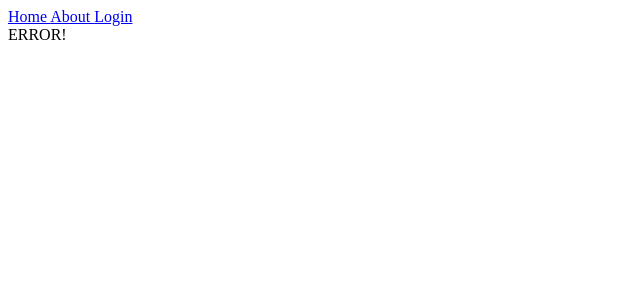
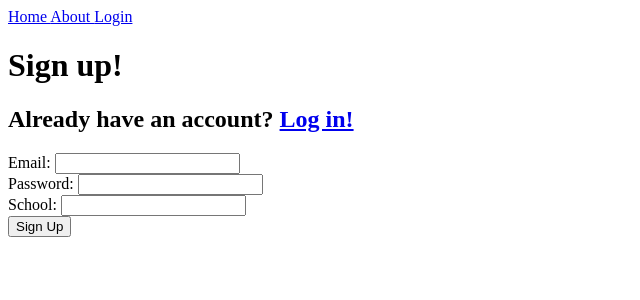
Before and after one commit to aligueye/spotz-client, a React (Create React App) app: page /signup in a window 1280 px wide. Shown: the top 300 px of the page, without its empty margins (0-640 px from the left). Built offline with nearby package versions, Linux system fonts and the light colour scheme.

Commit message:
Added sign up page

```diff
--- a/package.json
+++ b/package.json
@@ -6,6 +6,7 @@
     "@testing-library/jest-dom": "^5.16.5",
     "@testing-library/react": "^13.4.0",
     "@testing-library/user-event": "^13.5.0",
+    "axios": "^0.27.2",
     "base-64": "^1.0.0",
     "react": "^18.2.0",
     "react-dom": "^18.2.0",
--- a/src/App.js
+++ b/src/App.js
@@ -7,6 +7,7 @@ import UserContext from "./utils/UserContext";
 import Home from "./pages/Home";
 import About from "./pages/About";
 import StudentLogin from "./pages/StudentLogin";
+import StudentSignUp from "./pages/StudentSignUp";
 import ErrorPage from "./pages/ErrorPage";
 
 function App() {
@@ -42,6 +43,7 @@ function App() {
               path="/login"
               element={<StudentLogin setToken={setToken} />}
             />
+            <Route path="/signup" element={<StudentSignUp />} />
             <Route path="*" element={<ErrorPage />} />
           </Routes>
         </UserContext.Provider>
--- a/src/pages/StudentLogin.js
+++ b/src/pages/StudentLogin.js
@@ -1,4 +1,6 @@
 import React, { useState, useContext } from "react";
+import axios from "axios";
+import { Link } from "react-router-dom";
 import { encode } from "base-64";
 import UserContext from "../utils/UserContext";
 
@@ -35,6 +37,9 @@ const StudentLogin = ({ setToken }) => {
       password,
     });
 
+    const test = await loginStudent({ email, password });
+    console.log(test);
+
     const student = await getUser({ token });
 
     setUser(student);
@@ -44,6 +49,9 @@ const StudentLogin = ({ setToken }) => {
   return (
     <div>
       <h1>Login</h1>
+      <h2>
+        No account? <Link to="/signup">Sign up!</Link>
+      </h2>
       <form onSubmit={handleSubmit}>
         <input
           type="text"
--- /dev/null
+++ b/src/pages/StudentSignUp.js
@@ -0,0 +1,57 @@
+import React, { useState } from "react";
+import { Link } from "react-router-dom";
+
+const createStudent = async ({ email, password, school }) => {
+  const body = { email: email, password: password, school: school };
+
+  return fetch("http://127.0.0.1:5000/student/", {
+    method: "POST",
+    headers: {
+      "Content-Type": "application/json",
+    },
+    body: JSON.stringify(body),
+  }).then((data) => data.json());
+};
+
+const StudentSignUp = () => {
+  const [email, setEmail] = useState();
+  const [password, setPassword] = useState();
+  const [school, setSchool] = useState();
+
+  const handleSubmit = async (e) => {
+    e.preventDefault();
+
+    const response = await createStudent({ email, password, school });
+
+    console.log(response);
+  };
+
+  return (
+    <div>
+      <h1>Sign up!</h1>
+      <h2>
+        Already have an account? <Link to="/login">Log in!</Link>
+      </h2>
+      <form onSubmit={handleSubmit}>
+        <label>
+          Email:{" "}
+          <input type="text" onChange={(e) => setEmail(e.target.value)} />
+        </label>
+        <br />
+        <label>
+          Password:{" "}
+          <input type="text" onChange={(e) => setPassword(e.target.value)} />
+        </label>
+        <br />
+        <label>
+          School:{" "}
+          <input type="text" onChange={(e) => setSchool(e.target.value)} />
+        </label>
+        <br />
+        <button type="submit">Sign Up</button>
+      </form>
+    </div>
+  );
+};
+
+export default StudentSignUp;
```
Also changed, not shown: 1 other file (tests, documents, lock files or other folders).
